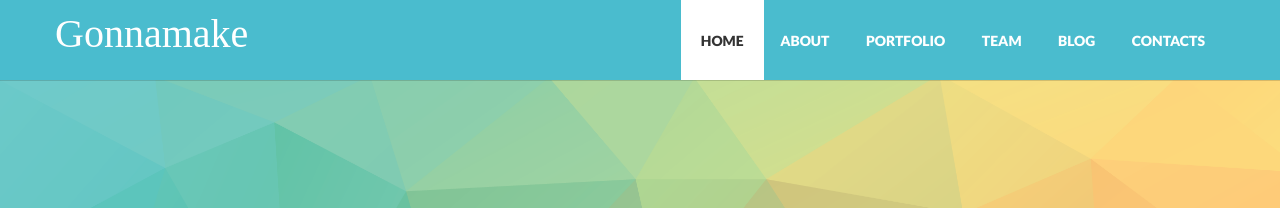
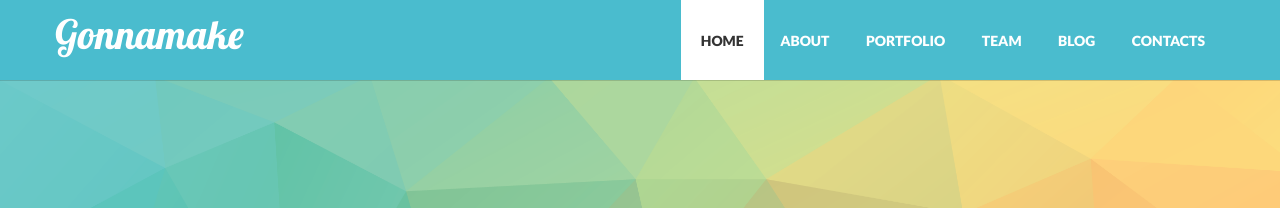
Before and after one commit to gonnamake/gonnamake.com, a Jekyll site: the page built from index.html, in a window 1280 px wide. Shown: the top 208 px of the page. Built offline with Jekyll 4.4.1, drawn with Linux system fonts in a browser that asks for light colours; nearby versions of some CDN libraries; Markdown is read by kramdown in place of the engine named in the settings.

Commit message:
Font corrections

```diff
--- a/_layouts/blog.html
+++ b/_layouts/blog.html
@@ -20,7 +20,7 @@
     <link href="/css/style.css" rel="stylesheet" type="text/css" />
 
     <!-- FONTS -->
-    <link href='http://fonts.googleapis.com/css?family=Lato:400,100,100italic,300,300italic,400italic,700,700italic,900,900italic+Lobster' rel='stylesheet' type='text/css'>
+    <link href='http://fonts.googleapis.com/css?family=Lobster|Lato:400,100,100italic,300,300italic,400italic,700,700italic,900,900italic' rel='stylesheet' type='text/css'>
     <link href="http://netdna.bootstrapcdn.com/font-awesome/4.0.3/css/font-awesome.css" rel="stylesheet">
 
 </head>
--- a/_layouts/default.html
+++ b/_layouts/default.html
@@ -20,7 +20,7 @@
     <link href="/css/style.css" rel="stylesheet" type="text/css" />
 
     <!-- FONTS -->
-    <link href='http://fonts.googleapis.com/css?family=Lato:400,100,100italic,300,300italic,400italic,700,700italic,900,900italic+Lobster' rel='stylesheet' type='text/css'>
+    <link href='http://fonts.googleapis.com/css?family=Lobster|Lato:400,100,100italic,300,300italic,400italic,700,700italic,900,900italic' rel='stylesheet' type='text/css'>
     <link href="http://netdna.bootstrapcdn.com/font-awesome/4.0.3/css/font-awesome.css" rel="stylesheet">
 
 </head>
```
